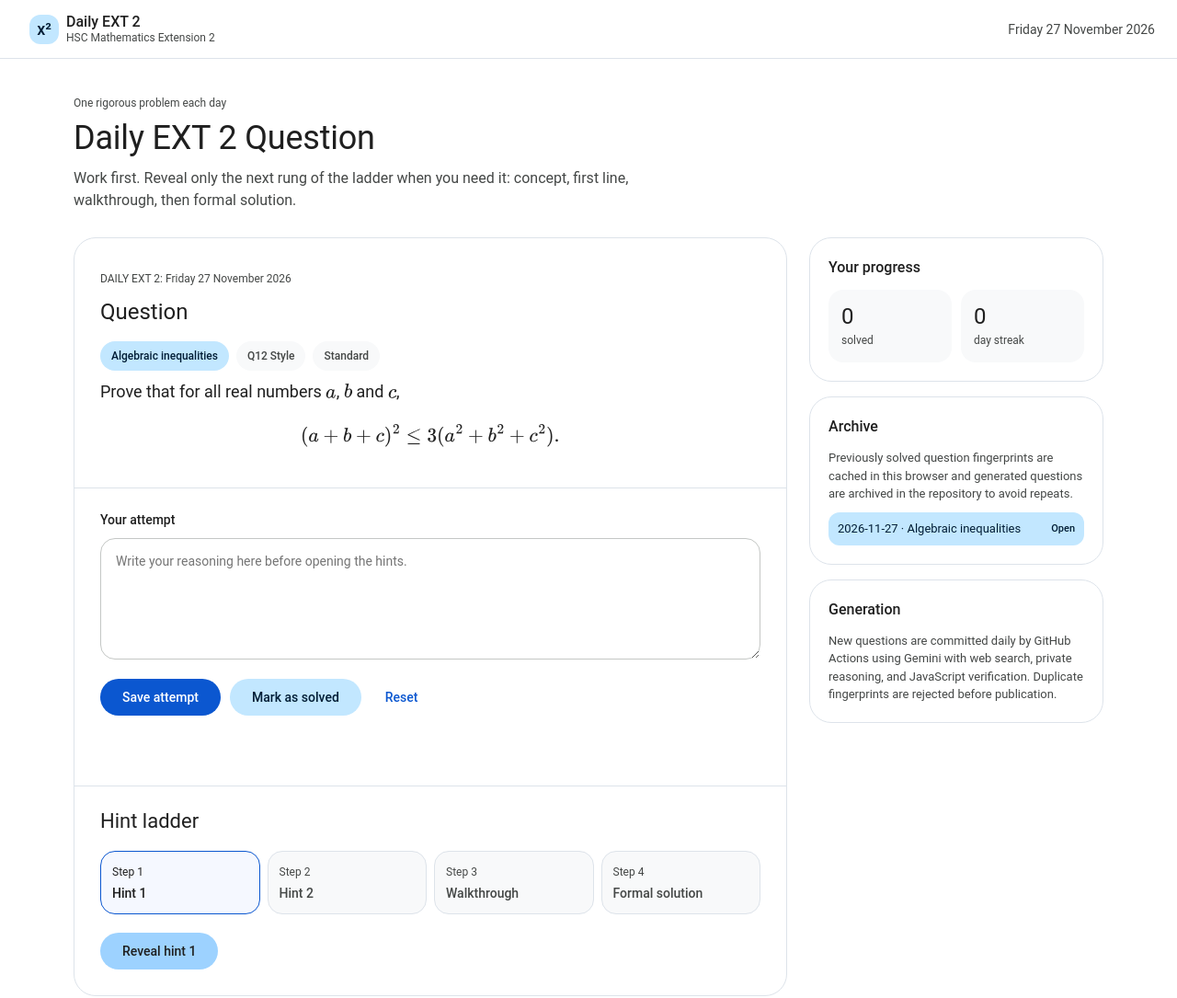
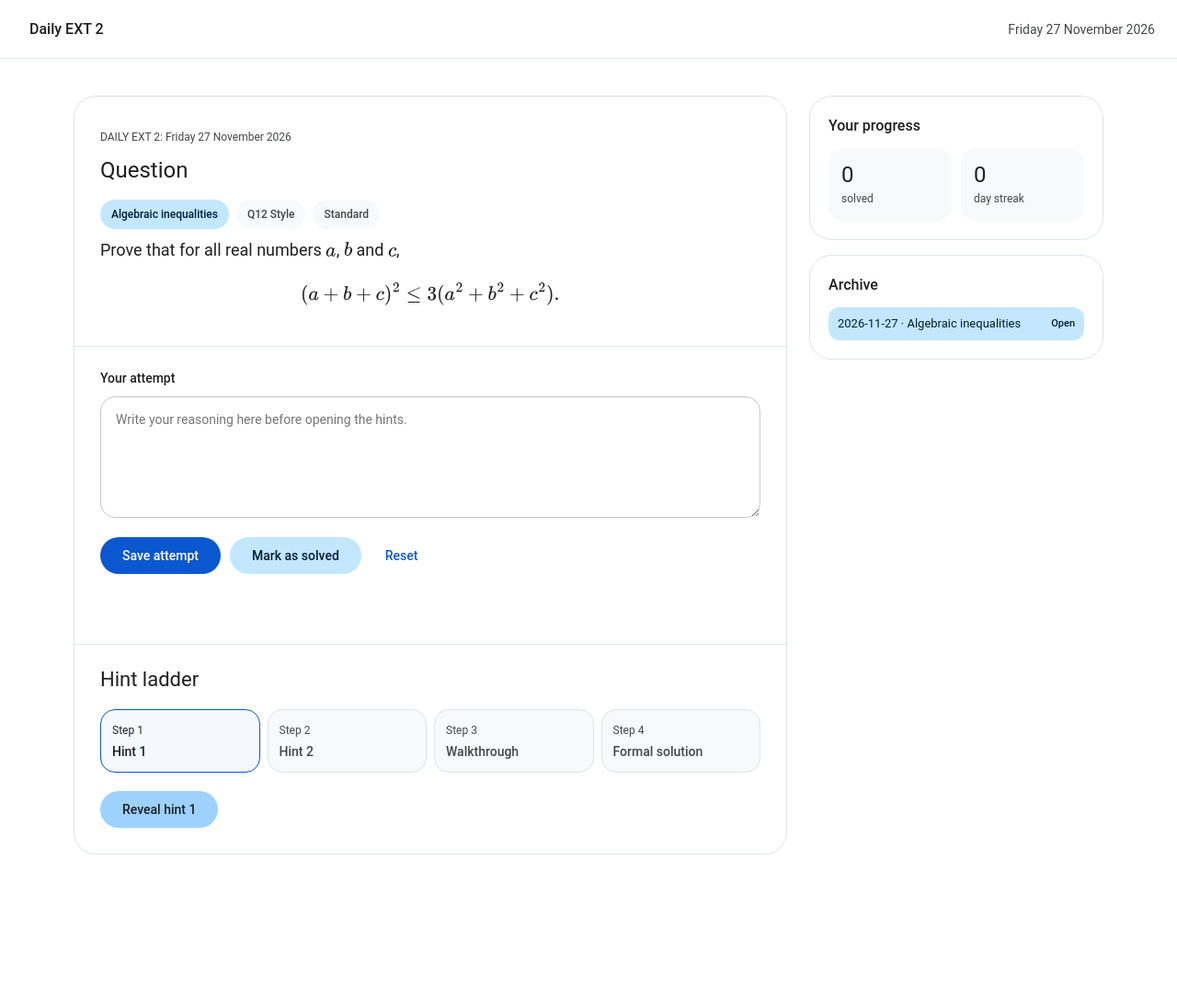
Before and after one commit to Katsugachi/Daily-EXT-2-Question, a plain HTML site: page index.html in a window 1280 px wide. Shown: the top 1085 px of the page at 92% size. After the commit the page ends 1001 px from the top, so only its background shows below. Drawn offline with nearby package versions, Linux system fonts and the light colour scheme.

Commit message:
Remove explanatory UI copy and logo
Co-Authored-By: Devin AI <158243242+devin-ai-integration[bot]@users.noreply.github.com>

```diff
--- a/app.js
+++ b/app.js
@@ -176,7 +176,7 @@
 
     elements.attemptInput.value = localStorage.getItem(attemptKey(question)) || "";
     elements.feedback.textContent = solvedRecordFor(question)
-      ? "Solved. You can still review the ladder or reset your local progress."
+      ? "Solved."
       : "";
     elements.loadingState.hidden = true;
     elements.errorState.hidden = true;
@@ -226,7 +226,7 @@
     const attempt = elements.attemptInput.value.trim();
     localStorage.setItem(attemptKey(state.question), attempt);
     elements.feedback.textContent = attempt
-      ? "Attempt saved. Use the ladder one rung at a time and compare each line before revealing more."
+      ? "Attempt saved."
       : "Blank attempt saved.";
   }
 
@@ -237,7 +237,7 @@
     state.solved = readJson(SOLVED_KEY, {});
     if (shouldUnmark) {
       delete state.solved[question.id];
-      elements.feedback.textContent = "Solved mark removed. Your attempt and hint progress are unchanged.";
+      elements.feedback.textContent = "Solved mark removed.";
     } else {
       state.solved[question.id] = {
         id: question.id,
@@ -247,7 +247,7 @@
         solvedAt: new Date().toISOString(),
         topic: question.topic || "Extension 2"
       };
-      elements.feedback.textContent = "Marked as solved. Its fingerprint is now cached in this browser.";
+      elements.feedback.textContent = "Marked as solved.";
     }
     writeJson(SOLVED_KEY, state.solved);
     renderArchive();
@@ -257,14 +257,14 @@
 
   function resetProgress() {
     if (!state.question) return;
-    if (!window.confirm("Reset this question? This permanently deletes the saved attempt, hint progress, and solved mark in this browser.")) return;
+    if (!window.confirm("Reset this question? This deletes your saved attempt, hint progress, and solved mark.")) return;
     localStorage.removeItem(progressKey(state.question));
     localStorage.removeItem(attemptKey(state.question));
     state.solved = readJson(SOLVED_KEY, {});
     delete state.solved[state.question.id];
     writeJson(SOLVED_KEY, state.solved);
     elements.attemptInput.value = "";
-    elements.feedback.textContent = "Local attempt, hint progress, and solved mark were reset.";
+    elements.feedback.textContent = "Attempt, hint progress, and solved mark were reset.";
     setProgress(state.question, 0);
     renderArchive();
     updateStats();
--- a/index.html
+++ b/index.html
@@ -16,29 +16,20 @@
 <body class="gp-body">
   <div class="app-loading" id="appLoading" role="status" aria-live="polite">
     <div class="app-loading__card">
-      <span class="brand-mark" aria-hidden="true">x²</span>
       <strong>Daily EXT 2</strong>
       <span>Loading today's question</span>
     </div>
   </div>
   <header class="gp-topbar app-topbar">
     <a class="gp-topbar__brand" href="./" aria-label="Daily EXT 2 Question home">
-      <span class="brand-mark" aria-hidden="true">x²</span>
       <span class="brand-text">
         <strong>Daily EXT 2</strong>
-        <span>HSC Mathematics Extension 2</span>
       </span>
     </a>
     <span class="topbar-date" id="todayLabel">Loading date</span>
   </header>
 
   <main class="game-shell">
-    <section class="hero" aria-labelledby="pageTitle">
-      <p class="gp-body-small gp-secondary">One rigorous problem each day</p>
-      <h1 id="pageTitle" class="gp-display-small">Daily EXT 2 Question</h1>
-      <p class="gp-body-large">Work first. Reveal only the next rung of the ladder when you need it: concept, first line, walkthrough, then formal solution.</p>
-    </section>
-
     <article class="question-card" aria-labelledby="questionHeading">
       <div id="loadingState" class="loading">Loading today's question</div>
 
@@ -108,7 +99,7 @@
 
       <div id="errorState" class="error-state" hidden>
         <strong>The question archive could not be loaded.</strong>
-        <p>Check your connection and try again. If the archive has not been published yet, run the generation workflow first.</p>
+        <p>Check your connection and try again later.</p>
         <button class="gp-btn gp-btn--tonal" id="retryButton" type="button">Retry</button>
       </div>
     </article>
@@ -124,17 +115,9 @@
 
       <section class="side-card" aria-labelledby="archiveHeading">
         <h2 id="archiveHeading" class="gp-title-medium">Archive</h2>
-        <p class="note">Previously solved question fingerprints are cached in this browser and generated questions are archived in the repository to avoid repeats.</p>
         <div class="archive-list" id="archiveList"></div>
       </section>
-
-      <section class="side-card" aria-labelledby="generatorHeading">
-        <h2 id="generatorHeading" class="gp-title-medium">Generation</h2>
-        <p class="note">New questions are committed daily by GitHub Actions using Gemini with web search, private reasoning, and JavaScript verification. Duplicate fingerprints are rejected before publication.</p>
-      </section>
     </aside>
-
-    <p class="footer-note">Difficulty follows the phased Extension 2 pathway, with Sunday Curveball concept unlocks.</p>
   </main>
 </body>
 </html>
--- a/styles.css
+++ b/styles.css
@@ -16,18 +16,6 @@ body {
   border-bottom: 1px solid var(--gp-outline-quiet);
 }
 
-.brand-mark {
-  display: inline-flex;
-  align-items: center;
-  justify-content: center;
-  width: 32px;
-  height: 32px;
-  border-radius: 12px;
-  background: var(--gp-primary-container);
-  color: var(--gp-on-primary-container);
-  font-weight: 500;
-}
-
 .brand-text {
   display: flex;
   flex-direction: column;
@@ -37,12 +25,6 @@ body {
 .brand-text strong {
   font-size: 16px;
   font-weight: 500;
-}
-
-.brand-text span {
-  color: var(--gp-text-secondary);
-  font-size: 12px;
-  margin-top: 3px;
 }
 
 .topbar-date {
@@ -59,23 +41,6 @@ body {
   grid-template-columns: minmax(0, 1fr) 320px;
   gap: 24px;
   align-items: start;
-}
-
-.hero {
-  grid-column: 1 / -1;
-  max-width: 760px;
-  margin-bottom: 4px;
-}
-
-.hero h1 {
-  margin: 8px 0 10px;
-  letter-spacing: -.2px;
-}
-
-.hero p {
-  margin: 0;
-  color: var(--gp-text-secondary);
-  max-width: 680px;
 }
 
 .question-card,
@@ -338,13 +303,6 @@ mjx-container {
   font-weight: 500;
 }
 
-.note {
-  color: var(--gp-text-secondary);
-  font-size: 13px;
-  line-height: 1.5;
-  margin: 0;
-}
-
 .loading,
 .error-state {
   padding: 28px;
@@ -353,13 +311,6 @@ mjx-container {
 
 .error-state strong {
   color: var(--gp-error);
-}
-
-.footer-note {
-  grid-column: 1 / -1;
-  color: var(--gp-text-tertiary);
-  font-size: 12px;
-  margin-top: 8px;
 }
 
 .sr-only {
@@ -389,7 +340,6 @@ mjx-container {
     padding: 0 16px;
   }
 
-  .brand-text span,
   .topbar-date {
     display: none;
   }
```
